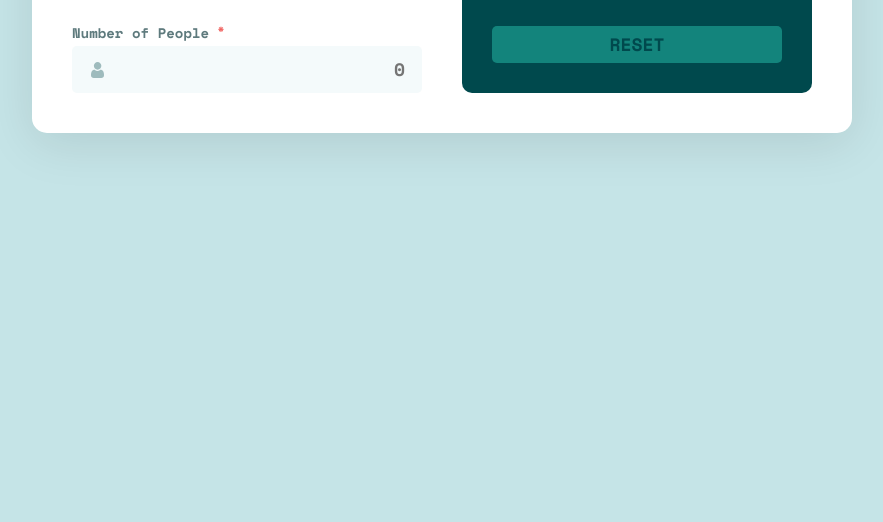
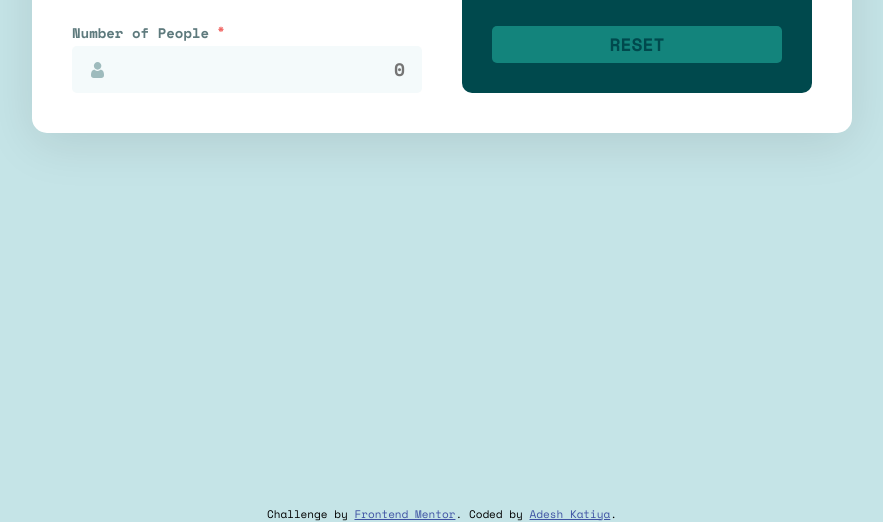
Before and after one commit to adeysh/fem__tip-calculator-app, a website built with Vite: page index.html in a window 1280 px wide. Shown: the part 528-1050 px from the top of the page, without its empty margins (198-1081 px from the left). Before the commit the page ends 880 px from the top, so only its background shows below. Built offline with nearby package versions, Linux system fonts and the light colour scheme.

Commit message:
fix(attribution): adjust position for better visibility

```diff
--- a/index.html
+++ b/index.html
@@ -17,7 +17,8 @@
         .attribution {
             font-size: 11px;
             text-align: center;
-            display: none;
+            position: absolute;
+            bottom: -170px;
         }
 
         .attribution a {
--- a/src/scss/base/_global.scss
+++ b/src/scss/base/_global.scss
@@ -5,6 +5,7 @@ html {
 }
 
 body {
+    position: relative;
     height: 100%;
     font-family: var(--ff-primary);
     font-size: var(--fs-body);
```
